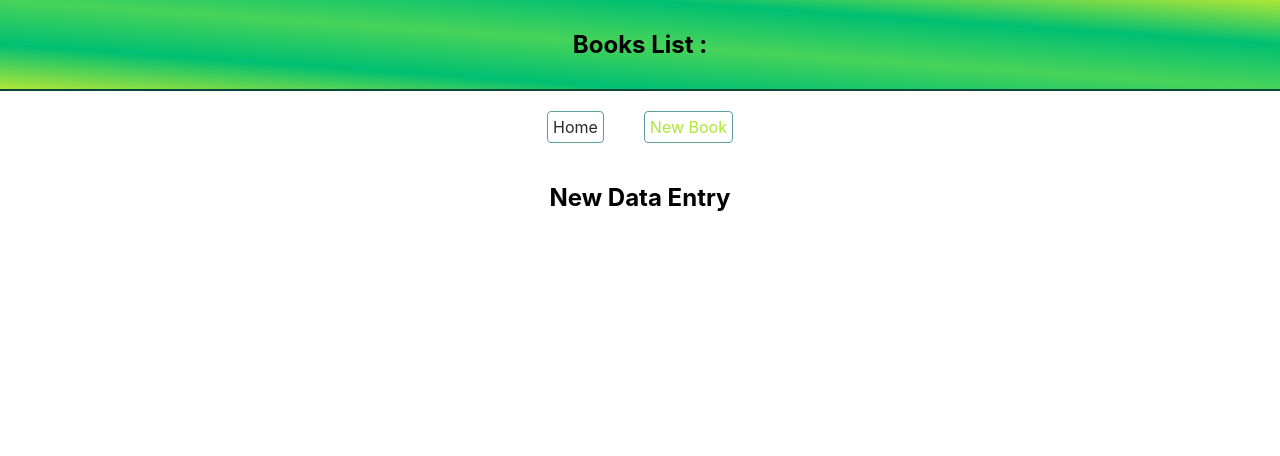
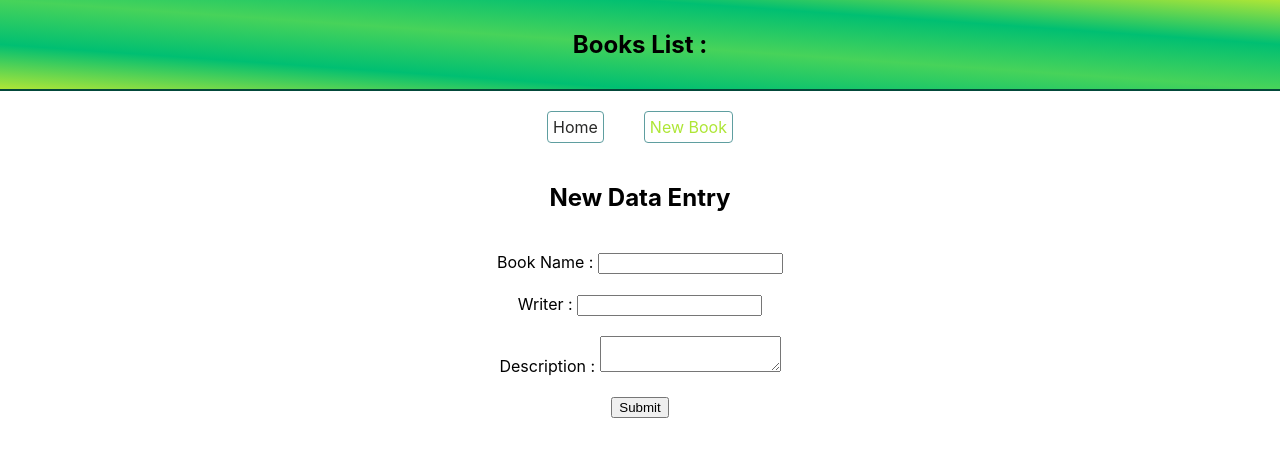
Before and after one commit to sajjad0057/Basic-React, a React (Create React App) app: page /new-book in a window 1280 px wide. Shown: the top 456 px of the page. Built offline with nearby package versions, Linux system fonts and the light colour scheme.

Commit message:
controlled form with state

```diff
--- a/src/components/lists/bookList.jsx
+++ b/src/components/lists/bookList.jsx
@@ -15,7 +15,7 @@ class BookList extends Component {
   // }
 
   render() {
-    console.log("******>>", this.props);
+    //console.log("******>>", this.props);
 
     return this.props.books.map((book) => {
       //console.log(book.bookName);
--- a/src/components/mainComponent.jsx
+++ b/src/components/mainComponent.jsx
@@ -14,7 +14,7 @@ class MainComponent extends Component {
     };
   }
   selectedBookHandler = (bookId) => {
-    console.log("++++++++", bookId);
+    //console.log("++++++++", bookId);
     const book = this.state.books.filter((book) => book.id === bookId)[0];
     this.setState({
       selectedBook: book,
--- a/src/components/representational/BookDetail.jsx
+++ b/src/components/representational/BookDetail.jsx
@@ -1,6 +1,6 @@
 import React from "react";
 const BookDetail = (props) => {
-  console.log("BookDetail Props --->", props);
+  //console.log("BookDetail Props --->", props);
   if (props.book == null) return <div></div>;
   return (
     <div>
--- a/src/components/representational/NewBook.jsx
+++ b/src/components/representational/NewBook.jsx
@@ -1,12 +1,62 @@
-import React from "react"
+import React,{Component} from "react";
 
-const NewBook = props =>{
-    console.log('------>',props);
-    return(
+class NewBook extends Component{
+  //console.log('------>',props);
+  state = {
+      bookName : '',
+      writer : '',
+      description : ''
+  }
+  handleInputChange = event =>{
+      const name = event.target.name
+      const value = event.target.value
+      //console.log(name,value);
+      this.setState({
+          [name] : value
+
+          /* if we want to use variable as a state key in setState(),
+            must put this variable under [variable_name]..
+            otherwise variable can be treat as a new kay in state..
+         */
+      })
+  }
+  handleSubmit = e =>{
+    console.log(this.state);
+    e.preventDefault();
+  }
+
+//   componentDidUpdate(){
+//       console.log(this.state);
+//   }
+
+  render(){
+    return (
         <div>
-           <h2>New Data Entry </h2>
+          <h2>New Data Entry </h2>
+          <br />
+          <form onSubmit={(e=>this.handleSubmit(e))}>
+            <label> Book Name : </label>
+            <input type="text" name="bookName" value={this.state.bookName}
+            onChange={(event)=>this.handleInputChange(event)}/>
+            <br />
+            <br />
+            <label> Writer : </label>
+            <input type="text" name="writer" value={this.state.writer}
+            onChange={(event)=>this.handleInputChange(event)} />
+            <br />
+            <br />
+            <label> Description : </label>
+            <textarea name="book" name="description" value={this.state.description}
+            onChange={(event)=>this.handleInputChange(event)} />
+            <br />
+            <br />
+            <input type="submit" value="Submit" />
+          </form>
         </div>
-    )
-}
+      );
 
-export default NewBook
+  }
+
+};
+
+export default NewBook;
```
